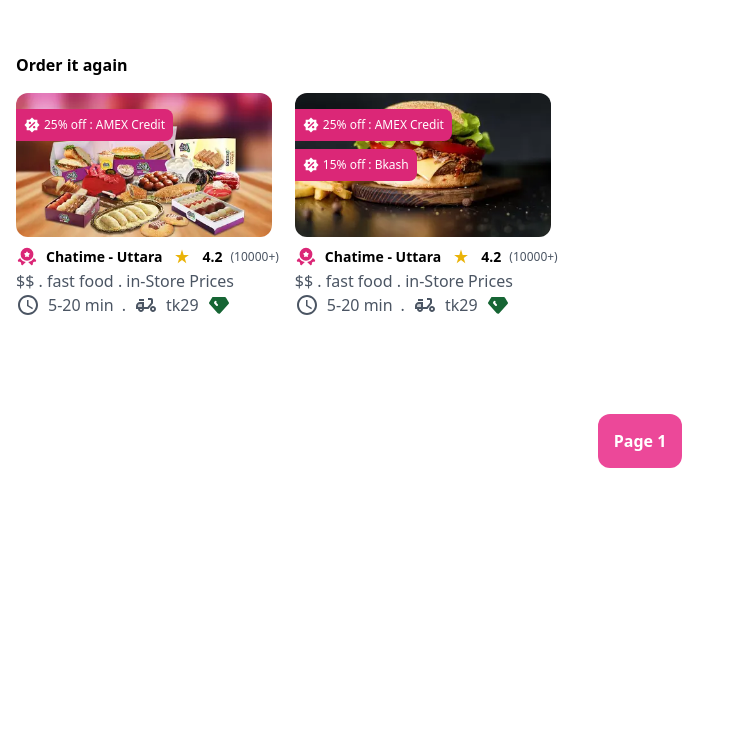
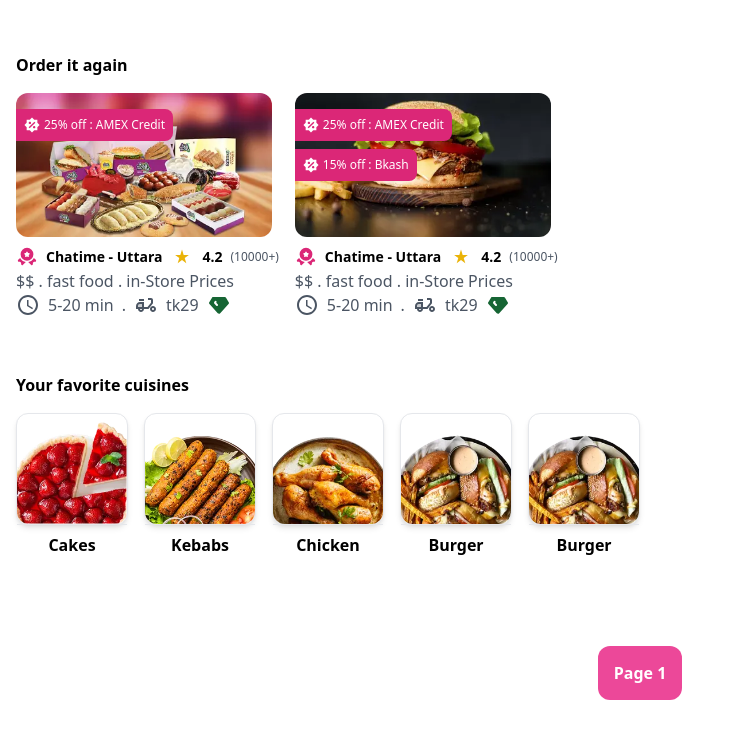
Before and after one commit to Jubayer-K/food-panda-page, a plain HTML site: page restaurents.html in a window 1280 px wide. Shown: the part 422-1160 px from the top of the page, without its empty margins (0-740 px from the left). Before the commit the page ends 931 px from the top, so only its background shows below. Drawn offline with nearby package versions, Linux system fonts and the light colour scheme.

Commit message:
added cuisines section

```diff
--- a/restaurents.html
+++ b/restaurents.html
@@ -120,9 +120,9 @@
                                                 <path fill="currentColor"
                                                     d="M4.495 12.995L2.992 14.55c-.54.56-.81.839-.904 1.076c-.213.54-.03 1.138.433 1.422c.204.124.57.163 1.305.24c.414.044.622.066.795.133c.389.149.69.462.835.864c.064.18.085.394.127.823c.075.76.113 1.14.233 1.351c.274.48.853.669 1.374.448c.228-.096.498-.376 1.039-.935l2.482-2.57a8.508 8.508 0 0 1-6.216-4.408m8.795 4.409l2.482 2.57c.54.56.81.839 1.038.936c.521.22 1.1.031 1.374-.449c.12-.21.157-.59.232-1.35c.043-.43.064-.644.128-.824c.144-.402.446-.715.835-.864c.173-.067.38-.088.795-.132c.734-.078 1.101-.117 1.305-.241c.463-.284.646-.883.433-1.422c-.094-.237-.364-.517-.904-1.076l-1.503-1.556a8.508 8.508 0 0 1-6.216 4.408" />
                                             </svg></span>Chatime - Uttara</p>
-                                    <p class="flex items-center font-bold text-sm gap-2"><span><svg class="text-yellow-500"
-                                                xmlns="http://www.w3.org/2000/svg" width="24" height="24"
-                                                viewBox="0 0 24 24">
+                                    <p class="flex items-center font-bold text-sm gap-2"><span><svg
+                                                class="text-yellow-500" xmlns="http://www.w3.org/2000/svg" width="24"
+                                                height="24" viewBox="0 0 24 24">
                                                 <path fill="currentColor"
                                                     d="m7.69 18.346l1.614-5.33L5.115 10h5.216L12 4.462L13.67 10h5.215l-4.189 3.015l1.614 5.331L12 15.07z" />
                                             </svg></span>4.2</p>
@@ -133,24 +133,26 @@
                                             Prices</span></p>
                                 </div>
                                 <div class="flex items-center text[10px] text-gray-600 gap-2">
-                                    <p class="flex items-center gap-2"><span><svg class="text-gray-600" xmlns="http://www.w3.org/2000/svg" width="24"
-                                                height="24" viewBox="0 0 24 24">
+                                    <p class="flex items-center gap-2"><span><svg class="text-gray-600"
+                                                xmlns="http://www.w3.org/2000/svg" width="24" height="24"
+                                                viewBox="0 0 24 24">
                                                 <path fill="currentColor"
                                                     d="M11.99 2C6.47 2 2 6.48 2 12s4.47 10 9.99 10C17.52 22 22 17.52 22 12S17.52 2 11.99 2M12 20c-4.42 0-8-3.58-8-8s3.58-8 8-8s8 3.58 8 8s-3.58 8-8 8" />
                                                 <path fill="currentColor"
                                                     d="M12.5 7H11v6l5.25 3.15l.75-1.23l-4.5-2.67z" />
                                             </svg></span>5-20 min</p>
-                                            <span> . </span>
-                                    <p class="flex items-center gap-2"><span><svg xmlns="http://www.w3.org/2000/svg" width="24" height="24"
-                                                viewBox="0 0 24 24">
+                                    <span> . </span>
+                                    <p class="flex items-center gap-2"><span><svg xmlns="http://www.w3.org/2000/svg"
+                                                width="24" height="24" viewBox="0 0 24 24">
                                                 <path fill="currentColor" d="M4 13v1h4v-3H6c-1.1 0-2 .9-2 2"
                                                     opacity=".3" />
                                                 <path fill="currentColor"
                                                     d="M19 7c0-1.1-.9-2-2-2h-3v2h3v2.65L13.52 14H10V9H6c-2.21 0-4 1.79-4 4v3h2c0 1.66 1.34 3 3 3s3-1.34 3-3h4.48L19 10.35zM7 17c-.55 0-1-.45-1-1h2c0 .55-.45 1-1 1m1-3H4v-1c0-1.1.9-2 2-2h2z" />
                                                 <path fill="currentColor"
                                                     d="M5 6h5v2H5zm14 7c-1.66 0-3 1.34-3 3s1.34 3 3 3s3-1.34 3-3s-1.34-3-3-3m0 4c-.55 0-1-.45-1-1s.45-1 1-1s1 .45 1 1s-.45 1-1 1" />
-                                            </svg></span>tk29 <span><svg class="text-green-800" xmlns="http://www.w3.org/2000/svg" width="24"
-                                                height="24" viewBox="0 0 24 24">
+                                            </svg></span>tk29 <span><svg class="text-green-800"
+                                                xmlns="http://www.w3.org/2000/svg" width="24" height="24"
+                                                viewBox="0 0 24 24">
                                                 <path fill="currentColor"
                                                     d="M18 4a1 1 0 0 1 .783.378l.074.108l3 5a1 1 0 0 1-.032 1.078l-.08.103l-8.53 9.533a1.7 1.7 0 0 1-1.215.51c-.4 0-.785-.14-1.11-.417l-.135-.126l-8.5-9.5A1 1 0 0 1 2.083 9.6l.06-.115l3.013-5.022l.064-.09a.982.982 0 0 1 .155-.154l.089-.064l.088-.05l.05-.023l.06-.025l.109-.032l.112-.02L6 4zM9.114 7.943a1 1 0 0 0-1.371.343l-.6 1l-.06.116a1 1 0 0 0 .177 1.07l2 2.2l.09.088a1 1 0 0 0 1.323-.02l.087-.09a1 1 0 0 0-.02-1.323l-1.501-1.65l.218-.363l.055-.103a1 1 0 0 0-.398-1.268" />
                                             </svg></span></p>
@@ -189,9 +191,9 @@
                                                 <path fill="currentColor"
                                                     d="M4.495 12.995L2.992 14.55c-.54.56-.81.839-.904 1.076c-.213.54-.03 1.138.433 1.422c.204.124.57.163 1.305.24c.414.044.622.066.795.133c.389.149.69.462.835.864c.064.18.085.394.127.823c.075.76.113 1.14.233 1.351c.274.48.853.669 1.374.448c.228-.096.498-.376 1.039-.935l2.482-2.57a8.508 8.508 0 0 1-6.216-4.408m8.795 4.409l2.482 2.57c.54.56.81.839 1.038.936c.521.22 1.1.031 1.374-.449c.12-.21.157-.59.232-1.35c.043-.43.064-.644.128-.824c.144-.402.446-.715.835-.864c.173-.067.38-.088.795-.132c.734-.078 1.101-.117 1.305-.241c.463-.284.646-.883.433-1.422c-.094-.237-.364-.517-.904-1.076l-1.503-1.556a8.508 8.508 0 0 1-6.216 4.408" />
                                             </svg></span>Chatime - Uttara</p>
-                                    <p class="flex items-center font-bold text-sm gap-2"><span><svg class="text-yellow-500"
-                                                xmlns="http://www.w3.org/2000/svg" width="24" height="24"
-                                                viewBox="0 0 24 24">
+                                    <p class="flex items-center font-bold text-sm gap-2"><span><svg
+                                                class="text-yellow-500" xmlns="http://www.w3.org/2000/svg" width="24"
+                                                height="24" viewBox="0 0 24 24">
                                                 <path fill="currentColor"
                                                     d="m7.69 18.346l1.614-5.33L5.115 10h5.216L12 4.462L13.67 10h5.215l-4.189 3.015l1.614 5.331L12 15.07z" />
                                             </svg></span>4.2</p>
@@ -202,28 +204,78 @@
                                             Prices</span></p>
                                 </div>
                                 <div class="flex items-center text[10px] text-gray-600 gap-2">
-                                    <p class="flex items-center gap-2"><span><svg class="text-gray-600" xmlns="http://www.w3.org/2000/svg" width="24"
-                                                height="24" viewBox="0 0 24 24">
+                                    <p class="flex items-center gap-2"><span><svg class="text-gray-600"
+                                                xmlns="http://www.w3.org/2000/svg" width="24" height="24"
+                                                viewBox="0 0 24 24">
                                                 <path fill="currentColor"
                                                     d="M11.99 2C6.47 2 2 6.48 2 12s4.47 10 9.99 10C17.52 22 22 17.52 22 12S17.52 2 11.99 2M12 20c-4.42 0-8-3.58-8-8s3.58-8 8-8s8 3.58 8 8s-3.58 8-8 8" />
                                                 <path fill="currentColor"
                                                     d="M12.5 7H11v6l5.25 3.15l.75-1.23l-4.5-2.67z" />
                                             </svg></span>5-20 min</p>
-                                            <span> . </span>
-                                    <p class="flex items-center gap-2"><span><svg xmlns="http://www.w3.org/2000/svg" width="24" height="24"
-                                                viewBox="0 0 24 24">
+                                    <span> . </span>
+                                    <p class="flex items-center gap-2"><span><svg xmlns="http://www.w3.org/2000/svg"
+                                                width="24" height="24" viewBox="0 0 24 24">
                                                 <path fill="currentColor" d="M4 13v1h4v-3H6c-1.1 0-2 .9-2 2"
                                                     opacity=".3" />
                                                 <path fill="currentColor"
                                                     d="M19 7c0-1.1-.9-2-2-2h-3v2h3v2.65L13.52 14H10V9H6c-2.21 0-4 1.79-4 4v3h2c0 1.66 1.34 3 3 3s3-1.34 3-3h4.48L19 10.35zM7 17c-.55 0-1-.45-1-1h2c0 .55-.45 1-1 1m1-3H4v-1c0-1.1.9-2 2-2h2z" />
                                                 <path fill="currentColor"
                                                     d="M5 6h5v2H5zm14 7c-1.66 0-3 1.34-3 3s1.34 3 3 3s3-1.34 3-3s-1.34-3-3-3m0 4c-.55 0-1-.45-1-1s.45-1 1-1s1 .45 1 1s-.45 1-1 1" />
-                                            </svg></span>tk29 <span><svg class="text-green-800" xmlns="http://www.w3.org/2000/svg" width="24"
-                                                height="24" viewBox="0 0 24 24">
+                                            </svg></span>tk29 <span><svg class="text-green-800"
+                                                xmlns="http://www.w3.org/2000/svg" width="24" height="24"
+                                                viewBox="0 0 24 24">
                                                 <path fill="currentColor"
                                                     d="M18 4a1 1 0 0 1 .783.378l.074.108l3 5a1 1 0 0 1-.032 1.078l-.08.103l-8.53 9.533a1.7 1.7 0 0 1-1.215.51c-.4 0-.785-.14-1.11-.417l-.135-.126l-8.5-9.5A1 1 0 0 1 2.083 9.6l.06-.115l3.013-5.022l.064-.09a.982.982 0 0 1 .155-.154l.089-.064l.088-.05l.05-.023l.06-.025l.109-.032l.112-.02L6 4zM9.114 7.943a1 1 0 0 0-1.371.343l-.6 1l-.06.116a1 1 0 0 0 .177 1.07l2 2.2l.09.088a1 1 0 0 0 1.323-.02l.087-.09a1 1 0 0 0-.02-1.323l-1.501-1.65l.218-.363l.055-.103a1 1 0 0 0-.398-1.268" />
                                             </svg></span></p>
                                 </div>
+                            </div>
+                        </div>
+                    </div>
+                </div>
+            </div>
+        </section>
+        <!-- favorite cuisines section -->
+        <section>
+            <div class="px-4 space-y-4">
+                <h4 class="text-base font-bold">Your favorite cuisines</h4>
+            </div>
+            <div class=" mx-auto pb-10">
+                <div class="overflow-x-scroll overflow-y-clip">
+                    <div class="flex space-x-4 p-4 pb-10">
+                        <div
+                            class="w-28 h-28 rounded-xl flex flex-col justify-between bg-white border shadow-md flex-shrink-0">
+                            <img src="images/foodb.png" alt="Image 4" class="h-full w-full object-cover rounded-xl">
+                            <div class="p-2 border-t text-center font-semibold">
+                                Cakes
+                            </div>
+                        </div>
+                        <div
+                            class="w-28 h-28 rounded-xl flex flex-col justify-between bg-white border shadow-md flex-shrink-0">
+                            <img src="images/foodc.png" alt="Image 4" class="h-full w-full object-cover rounded-xl">
+                            <div class="p-2 border-t text-center font-semibold">
+                                Kebabs
+                            </div>
+                        </div>
+                        <div
+                            class="w-28 h-28 rounded-xl flex flex-col justify-between bg-white border shadow-md flex-shrink-0">
+                            <img src="images/foodd.png" alt="Image 4" class="h-full w-full object-cover rounded-xl">
+                            <div class="p-2 border-t text-center font-semibold">
+                                Chicken
+                            </div>
+                        </div>
+                        <div
+                            class="w-28 h-28 rounded-xl flex flex-col justify-between bg-white border shadow-md flex-shrink-0">
+                            <img src="images/food.png" alt="Image 4" class="h-full w-full object-cover rounded-xl">
+                            <div class="p-2 border-t text-center font-semibold">
+                                Burger
+                            </div>
+                        </div>
+
+                        <div
+                            class="w-28 h-28 rounded-xl flex flex-col justify-between bg-white border shadow-md flex-shrink-0">
+                            <img src="images/food.png" alt="Image 4" class="h-full w-full object-cover rounded-xl">
+                            <div class="p-2 border-t text-center font-semibold">
+                                Burger
                             </div>
                         </div>
                     </div>
```
